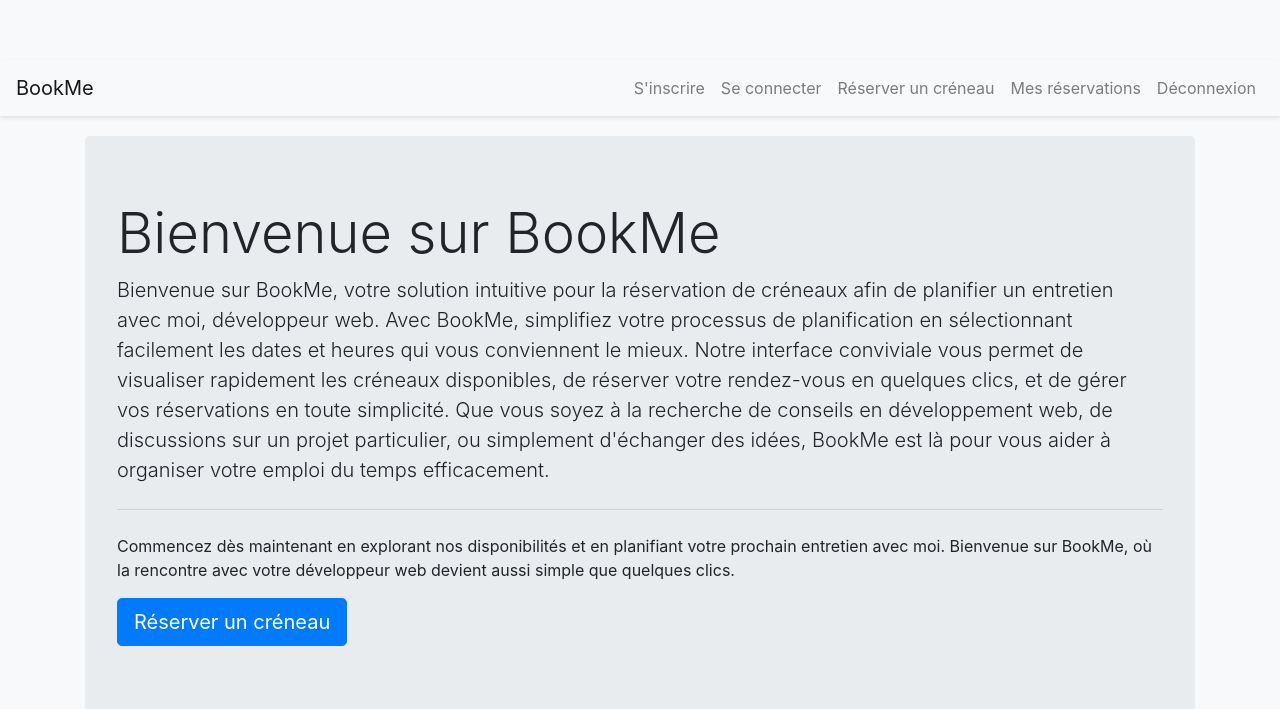
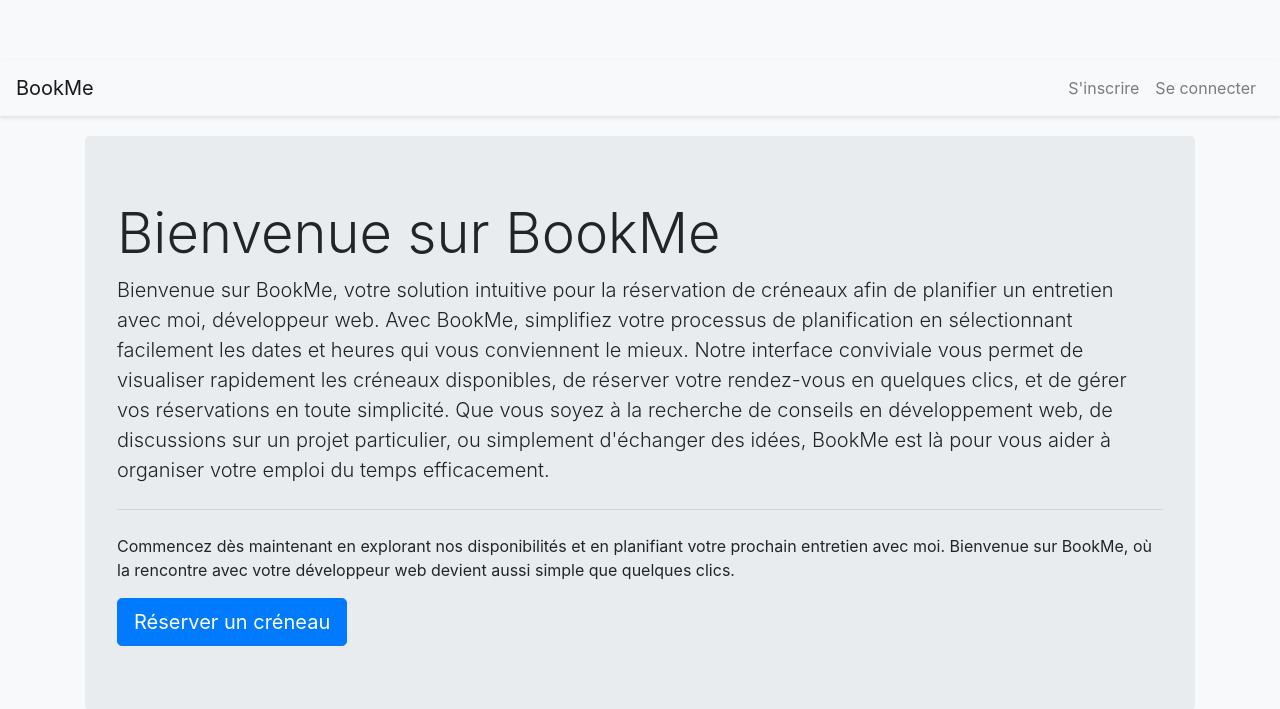
Before and after one commit to jmsjrz/reservation_system_app_django, a Django app: page / in a window 1280 px wide. Shown: the top 709 px of the page. Run offline with Django 3.2, Linux system fonts and the light colour scheme; some libraries are stand-ins or nearby versions.

Commit message:
chore: Update base.html navigation links

```diff
--- a/booking/templates/booking/base.html
+++ b/booking/templates/booking/base.html
@@ -17,12 +17,7 @@
         </button>
         <div class="collapse navbar-collapse" id="navbarNav">
             <ul class="navbar-nav ml-auto">
-				<li class="nav-item">
-					<a class="nav-link" href="{% url 'register' %}">S'inscrire</a>
-				</li>
-				<li class="nav-item">
-					<a class="nav-link" href="{% url 'login' %}">Se connecter</a>
-				</li>
+                {% if user.is_authenticated %}
                     <li class="nav-item">
                         <a class="nav-link" href="{% url 'time_slots' %}">Réserver un créneau</a>
                     </li>
@@ -32,6 +27,14 @@
                     <li class="nav-item">
                         <a class="nav-link" href="{% url 'logout' %}">Déconnexion</a>
                     </li>
+                {% else %}
+                    <li class="nav-item">
+                        <a class="nav-link" href="{% url 'register' %}">S'inscrire</a>
+                    </li>
+                    <li class="nav-item">
+                        <a class="nav-link" href="{% url 'login' %}">Se connecter</a>
+                    </li>
+                {% endif %}
             </ul>
         </div>
     </nav>
```
Lines whose indentation alone changed are shown as unchanged.
